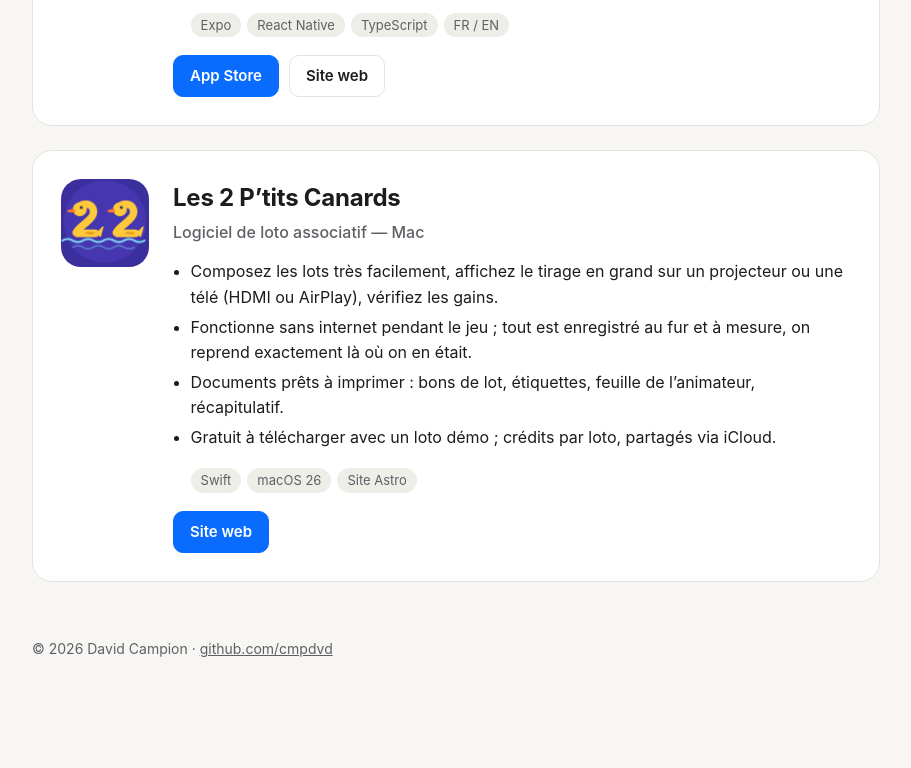
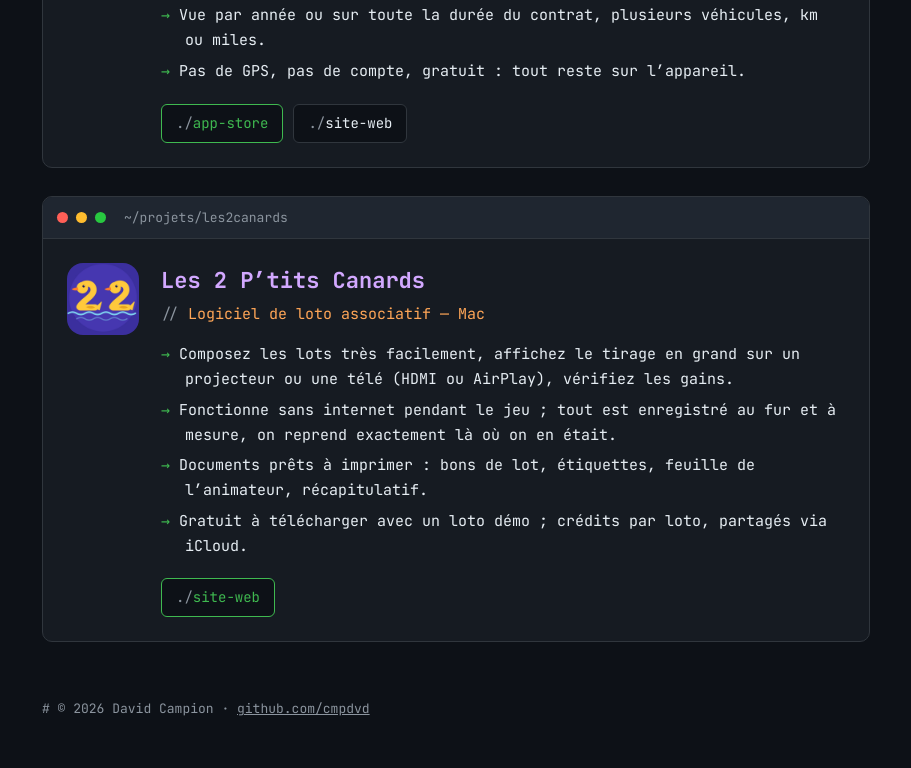
Before and after one commit to cmpdvd/my-github-page, a plain HTML site: page index.html in a window 1280 px wide. Shown: the part 541-1309 px from the top of the page, without its empty margins (184-1095 px from the left). Before the commit the page ends 1250 px from the top, so only its background shows below. Drawn offline with Linux system fonts and the light colour scheme.

Commit message:
Dark terminal-style design, remove tech tags
Co-Authored-By: Claude Opus 5.5 <noreply@anthropic.com>

```diff
--- a/index.html
+++ b/index.html
@@ -3,87 +3,134 @@
 <head>
   <meta charset="utf-8" />
   <meta name="viewport" content="width=device-width, initial-scale=1" />
+  <meta name="color-scheme" content="dark" />
   <title>David Campion — Projets</title>
   <meta name="description" content="Les apps de David Campion : Odolim (quota kilométrique de leasing, iPhone) et Les 2 P’tits Canards (logiciel de loto associatif, Mac)." />
   <link rel="icon" href="assets/odolim.png" />
+  <link rel="preconnect" href="https://fonts.googleapis.com" />
+  <link rel="preconnect" href="https://fonts.gstatic.com" crossorigin />
+  <link href="https://fonts.googleapis.com/css2?family=JetBrains+Mono:wght@400;500;700&display=swap" rel="stylesheet" />
   <style>
     :root {
-      --bg: #f7f6f3;
-      --card: #ffffff;
-      --text: #1c1c1e;
-      --muted: #5f5f66;
-      --border: #e4e2dc;
-      --accent: #0a6cff;
-      --tag: #efede8;
-    }
-    @media (prefers-color-scheme: dark) {
-      :root {
-        --bg: #121214;
-        --card: #1c1c1f;
-        --text: #f2f2f4;
-        --muted: #a2a2ab;
-        --border: #2c2c31;
-        --accent: #5aa0ff;
-        --tag: #26262b;
-      }
+      --bg: #0d1117;
+      --panel: #161b22;
+      --bar: #1f2630;
+      --border: #30363d;
+      --text: #e6edf3;
+      --muted: #8b949e;
+      --green: #3fb950;
+      --blue: #58a6ff;
+      --purple: #d2a8ff;
+      --orange: #ffa657;
+      --mono: "JetBrains Mono", ui-monospace, SFMono-Regular, Menlo, Consolas, monospace;
     }
     * { box-sizing: border-box; }
     body {
       margin: 0;
       background: var(--bg);
       color: var(--text);
-      font: 16px/1.6 -apple-system, BlinkMacSystemFont, "Segoe UI", Roboto, Helvetica, Arial, sans-serif;
+      font: 15px/1.65 var(--mono);
     }
-    main { max-width: 880px; margin: 0 auto; padding: 64px 16px 48px; }
-    header h1 { font-size: clamp(2rem, 5vw, 2.75rem); line-height: 1.15; margin: 0 0 12px; letter-spacing: -0.02em; }
-    header p { color: var(--muted); font-size: 1.125rem; margin: 0 0 48px; max-width: 60ch; }
-    .projects { display: grid; gap: 24px; }
-    .project {
-      background: var(--card);
+    main { max-width: 860px; margin: 0 auto; padding: 64px 16px 48px; }
+    a { color: var(--blue); }
+
+    .prompt { color: var(--green); }
+    .prompt::after { content: " $ "; color: var(--muted); }
+    .comment { color: var(--muted); }
+
+    header { margin-bottom: 48px; }
+    header .cmd { margin: 0 0 16px; color: var(--muted); }
+    header h1 {
+      font-size: clamp(1.75rem, 5vw, 2.5rem);
+      line-height: 1.2;
+      margin: 0 0 12px;
+      font-weight: 700;
+    }
+    header h1::before { content: "> "; color: var(--green); }
+    .cursor {
+      display: inline-block;
+      width: 0.55em;
+      height: 1em;
+      margin-left: 6px;
+      vertical-align: -0.1em;
+      background: var(--green);
+      animation: blink 1.1s steps(1) infinite;
+    }
+    @keyframes blink { 50% { opacity: 0; } }
+    @media (prefers-reduced-motion: reduce) { .cursor { animation: none; } }
+    header p { margin: 0; max-width: 62ch; }
+
+    .projects { display: grid; gap: 28px; }
+    .window {
+      background: var(--panel);
       border: 1px solid var(--border);
-      border-radius: 20px;
-      padding: 28px;
-      display: grid;
-      grid-template-columns: 88px 1fr;
-      gap: 24px;
+      border-radius: 10px;
+      overflow: hidden;
     }
-    .project img { width: 88px; height: 88px; border-radius: 20px; display: block; }
-    .project h2 { margin: 0; font-size: 1.5rem; letter-spacing: -0.01em; }
-    .tagline { margin: 2px 0 14px; color: var(--muted); font-weight: 500; }
-    .project ul { margin: 0 0 18px; padding-left: 1.1em; }
-    .project li { margin: 4px 0; }
-    .tags { display: flex; flex-wrap: wrap; gap: 6px; margin: 0 0 20px; padding: 0; list-style: none; }
-    .tags li { background: var(--tag); border-radius: 999px; padding: 2px 10px; font-size: 0.8125rem; color: var(--muted); margin: 0; }
+    .titlebar {
+      display: flex;
+      align-items: center;
+      gap: 8px;
+      padding: 10px 14px;
+      background: var(--bar);
+      border-bottom: 1px solid var(--border);
+      color: var(--muted);
+      font-size: 0.8125rem;
+    }
+    .dot { width: 11px; height: 11px; border-radius: 50%; background: #ff5f57; }
+    .dot:nth-child(2) { background: #febc2e; }
+    .dot:nth-child(3) { background: #28c840; }
+    .titlebar span:last-child { margin-left: 10px; overflow: hidden; text-overflow: ellipsis; white-space: nowrap; }
+
+    .body { padding: 24px; display: grid; grid-template-columns: 72px 1fr; gap: 22px; }
+    .body img { width: 72px; height: 72px; border-radius: 16px; display: block; }
+    .body h2 { margin: 0; font-size: 1.375rem; color: var(--purple); }
+    .tagline { margin: 2px 0 16px; color: var(--orange); }
+    .tagline::before { content: "// "; color: var(--muted); }
+    .body ul { margin: 0 0 20px; padding: 0; list-style: none; }
+    .body li { margin: 6px 0; padding-left: 1.6em; text-indent: -1.6em; }
+    .body li::before { content: "→ "; color: var(--green); }
+
     .links { display: flex; flex-wrap: wrap; gap: 10px; }
     .links a {
+      font-family: var(--mono);
       text-decoration: none;
-      font-weight: 600;
-      font-size: 0.9375rem;
-      padding: 8px 16px;
-      border-radius: 10px;
+      font-size: 0.875rem;
+      padding: 7px 14px;
+      border-radius: 6px;
       border: 1px solid var(--border);
       color: var(--text);
+      background: var(--bg);
     }
-    .links a.primary { background: var(--accent); border-color: var(--accent); color: #fff; }
-    .links a:hover { filter: brightness(1.08); }
-    footer { margin-top: 56px; color: var(--muted); font-size: 0.875rem; }
-    footer a { color: inherit; }
+    .links a::before { content: "./"; color: var(--muted); }
+    .links a.primary { border-color: var(--green); color: var(--green); }
+    .links a:hover { border-color: var(--blue); color: var(--blue); }
+
+    footer { margin-top: 56px; color: var(--muted); font-size: 0.8125rem; }
+    footer a { color: var(--muted); }
+
     @media (max-width: 560px) {
       main { padding-top: 40px; }
-      .project { grid-template-columns: 1fr; padding: 22px; gap: 16px; }
-      .project img { width: 72px; height: 72px; border-radius: 16px; }
+      .body { grid-template-columns: 1fr; padding: 20px; gap: 14px; }
+      .body img { width: 60px; height: 60px; border-radius: 13px; }
     }
   </style>
 </head>
 <body>
   <main>
     <header>
-      <h1>David Campion</h1>
-      <p>Je conçois et développe des applications Apple simples, utiles et respectueuses de la vie privée : pas de compte, vos données restent sur votre appareil.</p>
+      <p class="cmd"><span class="prompt">~</span>whoami</p>
+      <h1>David Campion<span class="cursor" aria-hidden="true"></span></h1>
+      <p><span class="comment"># </span>Je conçois et développe des applications Apple simples, utiles et respectueuses de la vie privée : pas de compte, vos données restent sur votre appareil.</p>
     </header>
 
     <section class="projects">
-      <article class="project">
+      <article class="window">
+        <div class="titlebar" aria-hidden="true">
+          <span class="dot"></span><span class="dot"></span><span class="dot"></span>
+          <span>~/projets/odolim</span>
+        </div>
+        <div class="body">
           <img src="assets/odolim.png" alt="Icône de l’app Odolim" />
           <div>
             <h2>Odolim</h2>
@@ -94,17 +141,20 @@
               <li>Vue par année ou sur toute la durée du contrat, plusieurs véhicules, km ou miles.</li>
               <li>Pas de GPS, pas de compte, gratuit : tout reste sur l’appareil.</li>
             </ul>
-          <ul class="tags">
-            <li>Expo</li><li>React Native</li><li>TypeScript</li><li>FR / EN</li>
-          </ul>
             <div class="links">
-            <a class="primary" href="https://apps.apple.com/fr/app/odolim/id6810549144">App Store</a>
-            <a href="https://www.odolim.com/">Site web</a>
+              <a class="primary" href="https://apps.apple.com/fr/app/odolim/id6810549144">app-store</a>
+              <a href="https://www.odolim.com/">site-web</a>
+            </div>
           </div>
         </div>
       </article>
 
-      <article class="project">
+      <article class="window">
+        <div class="titlebar" aria-hidden="true">
+          <span class="dot"></span><span class="dot"></span><span class="dot"></span>
+          <span>~/projets/les2canards</span>
+        </div>
+        <div class="body">
           <img src="assets/les2canards.png" alt="Icône de l’app Les 2 P’tits Canards" />
           <div>
             <h2>Les 2 P’tits Canards</h2>
@@ -115,18 +165,16 @@
               <li>Documents prêts à imprimer : bons de lot, étiquettes, feuille de l’animateur, récapitulatif.</li>
               <li>Gratuit à télécharger avec un loto démo ; crédits par loto, partagés via iCloud.</li>
             </ul>
-          <ul class="tags">
-            <li>Swift</li><li>macOS 26</li><li>Site Astro</li>
-          </ul>
             <div class="links">
-            <a class="primary" href="https://www.les2canards.com/">Site web</a>
+              <a class="primary" href="https://www.les2canards.com/">site-web</a>
+            </div>
           </div>
         </div>
       </article>
     </section>
 
     <footer>
-      © 2026 David Campion · <a href="https://github.com/cmpdvd">github.com/cmpdvd</a>
+      <span class="comment"># </span>© 2026 David Campion · <a href="https://github.com/cmpdvd">github.com/cmpdvd</a>
     </footer>
   </main>
 </body>
```
Lines whose indentation alone changed are shown as unchanged.
